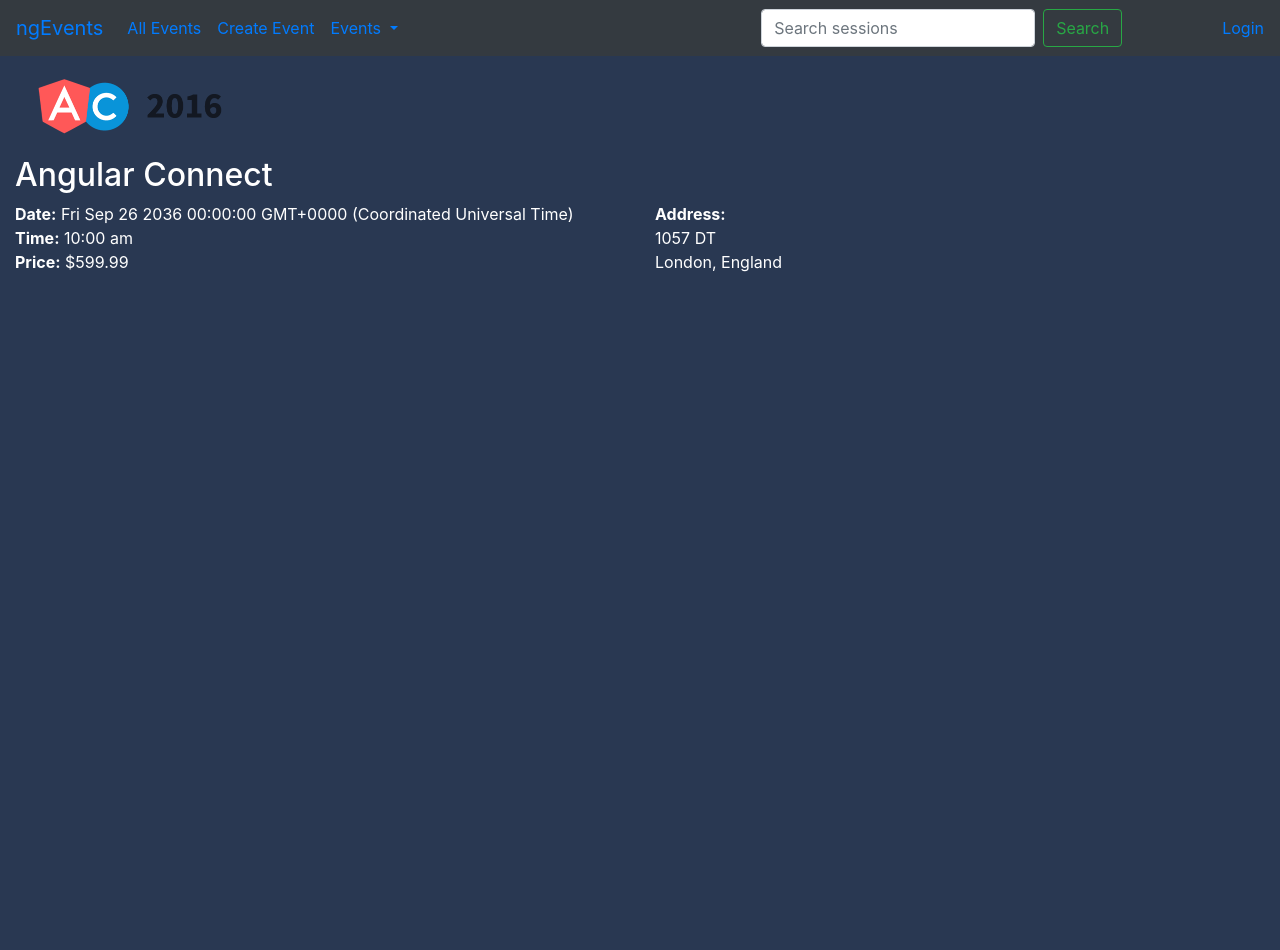
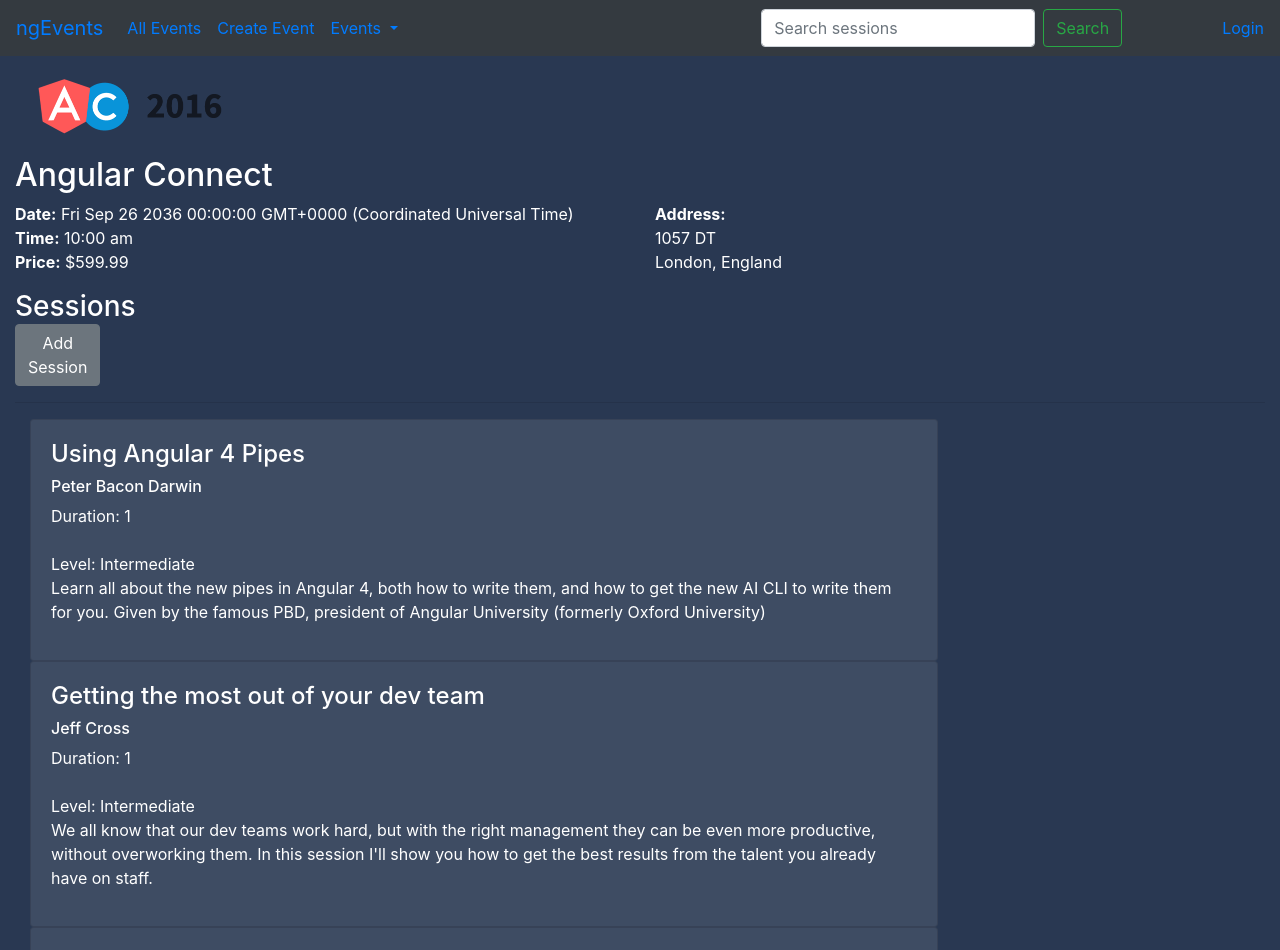
Before and after one commit to WilliamMoehlig/angular-pluralsight, an Angular app in the folder angular-fundamentals/: page /events/1 in a window 1280 px wide. Shown: the top 950 px of the page. Before the commit the page ends 800 px from the top, so only its background shows below. Built offline with nearby package versions, Linux system fonts and the light colour scheme.

Commit message:
Communication between components

```diff
--- a/angular-fundamentals/src/app/app.module.ts
+++ b/angular-fundamentals/src/app/app.module.ts
@@ -12,6 +12,7 @@
     EventRouteActivator,
     EventListResolver,
     CreateSessionComponent,
+    SessionListComponent,
 } from './events/index';
 
 import { EventsAppComponent } from './events-app.components';
@@ -42,6 +43,7 @@
         CreateEventComponent,
         Error404Component,
         CreateSessionComponent,
+        SessionListComponent,
     ],
     bootstrap: [EventsAppComponent],
     providers: [
--- a/angular-fundamentals/src/app/events/event-details/create-session.component.html
+++ b/angular-fundamentals/src/app/events/event-details/create-session.component.html
@@ -107,6 +107,8 @@
         >
             Save
         </button>
-        <button type="button" class="btn btn-secondary">Cancel</button>
+        <button type="button" class="btn btn-secondary" (click)="cancel()">
+            Cancel
+        </button>
     </form>
 </div>
--- a/angular-fundamentals/src/app/events/event-details/create-session.component.ts
+++ b/angular-fundamentals/src/app/events/event-details/create-session.component.ts
@@ -1,10 +1,12 @@
-import { Component, OnInit } from '@angular/core';
+import { Component, OnInit, Output, EventEmitter } from '@angular/core';
 import { FormControl, FormGroup, Validators } from '@angular/forms';
 
 import { ISession } from '../shared';
 import { restrictedWords } from '../shared/restricted-words.validator';
+import { Router } from '@angular/router';
 
 @Component({
+    selector: 'events-create-session',
     templateUrl: './create-session.component.html',
     styles: [
         `
@@ -32,6 +34,10 @@
     duration: FormControl;
     level: FormControl;
     abstract: FormControl;
+    @Output() saveNewSession: EventEmitter<ISession> = new EventEmitter();
+    @Output() cancelAddSession = new EventEmitter();
+
+    constructor(private router: Router) {}
 
     ngOnInit(): void {
         this.name = new FormControl('', Validators.required);
@@ -64,6 +70,10 @@
             voters: [],
         };
 
-        console.log(session);
+        this.saveNewSession.emit(session);
+    }
+
+    cancel() {
+        this.cancelAddSession.emit();
     }
 }
--- a/angular-fundamentals/src/app/events/event-details/event-details.component.html
+++ b/angular-fundamentals/src/app/events/event-details/event-details.component.html
@@ -20,3 +20,26 @@
         </address>
     </div>
 </div>
+
+<div class="row">
+    <div class="col-12">
+        <h3 style="margin:0">Sessions</h3>
+    </div>
+    <div class="col-1">
+        <button class="btn btn-secondary" (click)="addSession()">
+            Add Session
+        </button>
+    </div>
+</div>
+
+<hr />
+<events-session-list
+    *ngIf="!addMode"
+    [sessions]="event?.sessions"
+></events-session-list>
+
+<events-create-session
+    *ngIf="addMode"
+    (saveNewSession)="saveNewSession($event)"
+    (cancelAddSession)="cancelAddSession()"
+></events-create-session>
--- a/angular-fundamentals/src/app/events/event-details/event-details.component.ts
+++ b/angular-fundamentals/src/app/events/event-details/event-details.component.ts
@@ -1,7 +1,7 @@
 import { Component, OnInit } from '@angular/core';
 import { EventService } from '../shared/event.service';
 import { ActivatedRoute } from '@angular/router';
-import { IEvent } from '../shared';
+import { IEvent, ISession } from '../shared';
 
 @Component({
     templateUrl: './event-details.component.html',
@@ -14,6 +14,9 @@
             .event-image {
                 height: 100px;
             }
+            .a {
+                cursor: pointer;
+            }
         `,
     ],
 })
@@ -24,6 +27,7 @@
     ) {}
 
     event: IEvent;
+    addMode: boolean;
 
     ngOnInit(): void {
         this.route.params.subscribe(params => {
@@ -31,4 +35,23 @@
             this.event = this.eventService.getEvent(id);
         });
     }
+
+    addSession() {
+        this.addMode = true;
+    }
+
+    saveNewSession(session: ISession) {
+        const nextId = Math.max.apply(
+            null,
+            this.event.sessions.map(s => s.id)
+        );
+        session.id = nextId + 1;
+        this.event.sessions.push(session);
+        this.eventService.updateEvent(this.event);
+        this.addMode = false;
+    }
+
+    cancelAddSession() {
+        this.addMode = false;
+    }
 }
--- a/angular-fundamentals/src/app/events/event-details/index.ts
+++ b/angular-fundamentals/src/app/events/event-details/index.ts
@@ -1,3 +1,4 @@
 export * from './event-details.component';
 export * from './event-route-activator.service';
 export * from './create-session.component';
+export * from './session-list.component';
--- /dev/null
+++ b/angular-fundamentals/src/app/events/event-details/session-list.component.html
@@ -0,0 +1,14 @@
+<div class="container-fluid">
+    <div class="row" *ngFor="let session of sessions">
+        <div class="col-md-9 ">
+            <div class="card card-body bg-dark">
+                <h4>{{ session.name }}</h4>
+                <h6>{{ session.presenter }}</h6>
+                <span>Duration: {{ session.duration }}</span
+                ><br />
+                <span>Level: {{ session.level }}</span>
+                <p>{{ session.abstract }}</p>
+            </div>
+        </div>
+    </div>
+</div>
--- a/angular-fundamentals/src/app/events/shared/event.service.ts
+++ b/angular-fundamentals/src/app/events/shared/event.service.ts
@@ -27,9 +27,18 @@
 
     saveEvent(event: IEvent) {
         console.log(EVENTS);
-        event.id = EVENTS.length++;
+        const nextId = Math.max.apply(
+            null,
+            EVENTS.map(s => s.id)
+        );
+        event.id = nextId + 1;
         event.sessions = [];
         EVENTS.push(event);
+    }
+
+    updateEvent(event: IEvent) {
+        const index = EVENTS.findIndex(x => (x.id = event.id));
+        EVENTS[index] = event;
     }
 }
 
--- a/angular-fundamentals/src/routes.ts
+++ b/angular-fundamentals/src/routes.ts
@@ -9,18 +9,12 @@
 } from './app/events/index';
 
 import { Error404Component } from './app/errors/404.component';
-import { CreateSessionComponent } from './app/events/event-details/create-session.component';
 
 export const appRoutes: Route[] = [
     {
         path: 'events/new',
         component: CreateEventComponent,
         canDeactivate: ['canDeactivateCreateEvent'],
-    },
-    {
-        path: 'events/:id/session/new',
-        component: CreateSessionComponent,
-        canActivate: [EventRouteActivator],
     },
     {
         path: 'events/:id',
--- a/angular-fundamentals/src/styles.css
+++ b/angular-fundamentals/src/styles.css
@@ -2,6 +2,10 @@
 body {
     background-color: #293852;
     color: white;
+}
+
+.card {
+    background-color: rgba(255, 255, 255, 0.1) !important;
 }
 
 .hoverwell:hover {
```
Also changed, not shown: angular-fundamentals/src/app/events/event-details/session-list.component.ts (added, +10 -0 lines).
